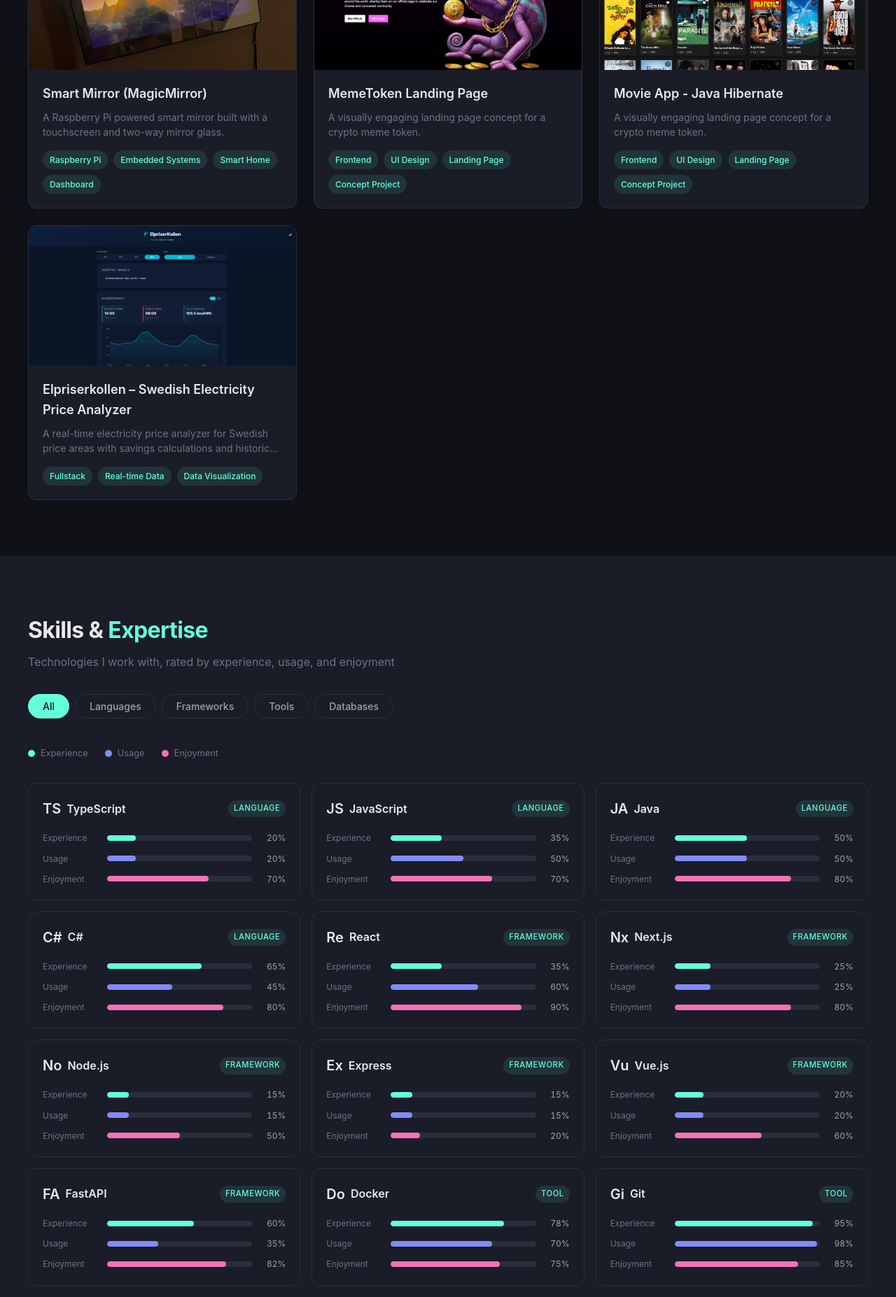
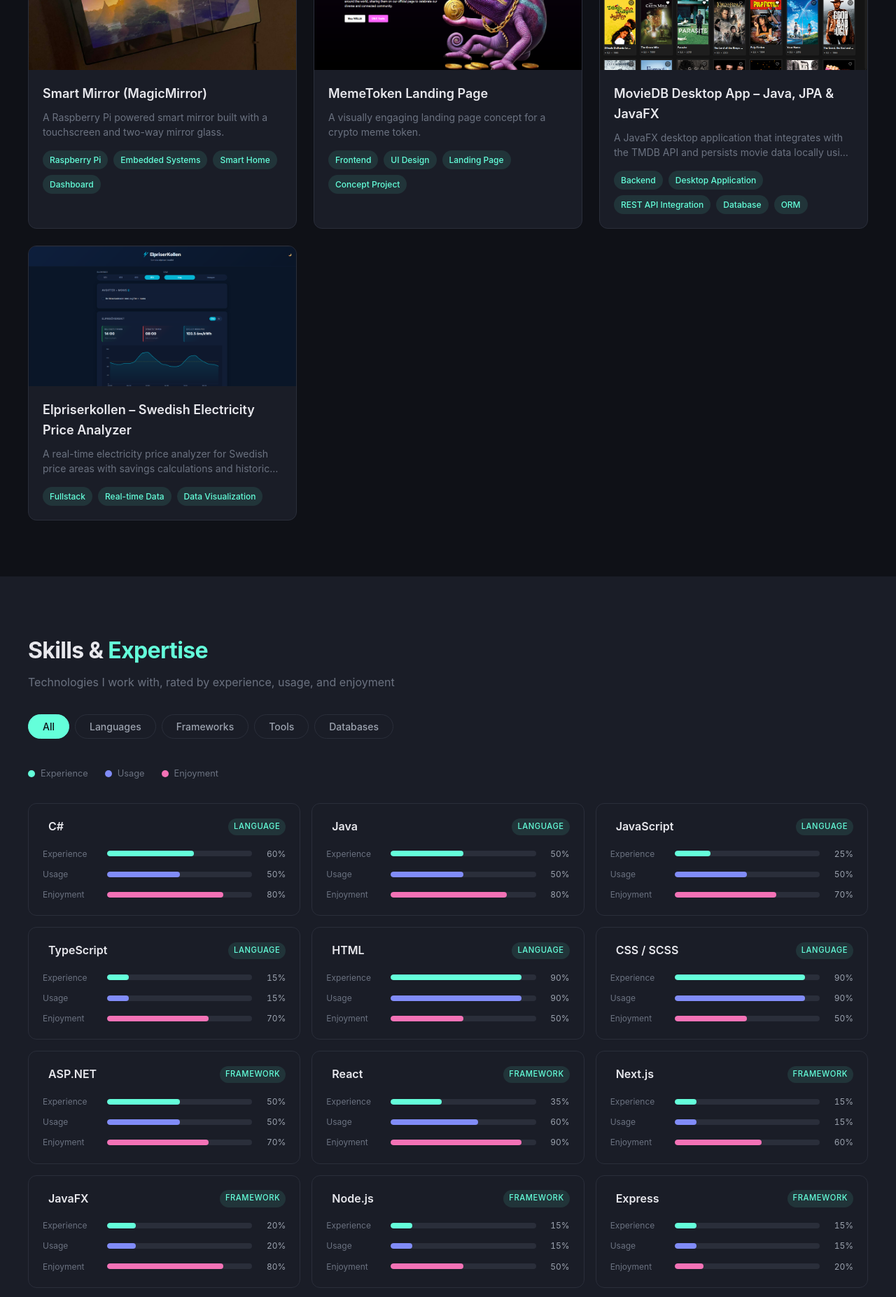
Before and after one commit to addee1/adam-dev-portfolio, a Next.js app: page / in a window 1280 px wide. Shown: the part 1960-3814 px from the top of the page at 70% size. Built offline with nearby package versions, Linux system fonts and the light colour scheme.

Commit message:
adds item icons and change data

```diff
--- a/components/portfolio/data.ts
+++ b/components/portfolio/data.ts
@@ -1,6 +1,22 @@
-// ========================================
-// Portfolio Data - Modify as needed
-// ========================================
+import { IconType } from 'react-icons';
+import {
+  SiTypescript,
+  SiJavascript,
+  SiSharp,
+  SiReact,
+  SiNextdotjs,
+  SiNodedotjs,
+  SiExpress,
+  SiVuedotjs,
+  SiHtml5,
+  SiCss3,
+  SiDocker,
+  SiGit,
+  SiFigma,
+  SiPostgresql,
+  SiMongodb, SiD, SiDotnet,
+} from 'react-icons/si';
+import { FaJava } from 'react-icons/fa';
 
 export interface Project {
   id: string;
@@ -19,7 +35,7 @@
 export interface Skill {
   name: string;
   category: 'language' | 'framework' | 'tool' | 'database' | 'other';
-  icon: string;
+  icon: IconType;
   experience: number;
   usage: number;
   enjoyment: number;
@@ -58,8 +74,7 @@
       'Swagger',
       'Bootstrap'
     ],
-    liveUrl: 'https://example.com',
-    repoUrl: 'https://github.com',
+    repoUrl: 'https://github.com/addee1/WebApp_Silicon',
   },
   {
     id: '2',
@@ -82,9 +97,7 @@
     languages: ['JavaScript', 'SCSS'],
     frameworks: ['React'],
     tools: ['React Router'],
-
-    liveUrl: 'https://example.com',
-    repoUrl: 'https://github.com',
+    repoUrl: 'https://github.com/addee1/react-crito',
   },
   {
     id: '3',
@@ -116,8 +129,7 @@
       'Axios',
       'Steam Web API'
     ],
-    liveUrl: 'https://example.com',
-    repoUrl: 'https://github.com',
+    repoUrl: 'https://github.com/addee1/cs2inv',
   },
   {
     id: '4',
@@ -161,7 +173,7 @@
       'Steam Web API',
       'Git'
     ],
-    repoUrl: 'https://github.com',
+    repoUrl: 'https://github.com/addee1/cs-portfolio',
   },
   {
     id: '5',
@@ -213,8 +225,7 @@
       'Keycloak',
       'Sensors',
     ],
-    liveUrl: 'https://example.com',
-    repoUrl: 'https://github.com',
+    repoUrl: 'https://github.com/orgs/plantpal-team/repositories',
   },
   {
     id: '6',
@@ -254,7 +265,6 @@
       'Linux',
       'EmulationStation',
     ],
-    liveUrl: 'https://example.com',
   },
   {
     id: '7',
@@ -282,7 +292,6 @@
       'Two-way Mirror Glass',
       'Touchscreen Display',
     ],
-    liveUrl: 'https://example.com',
   },
   {
     id: '8',
@@ -299,17 +308,19 @@
     languages: ['HTML', 'CSS'],
     frameworks: [],
     tools: ['Figma (concept)'],
-    liveUrl: 'https://example.com',
+    repoUrl: "https://github.com/addee1/MemeToken",
   },
   {
     id: '9',
-    title: 'Movie App - Java Hibernate',
+    title: 'MovieDB Desktop App – Java, JPA & JavaFX',
     description:
-        'A visually engaging landing page concept for a crypto meme token.',
+        'A JavaFX desktop application that integrates with the TMDB API and persists movie data locally using JPA/Hibernate and MySQL (Docker).',
     longDescription:
-        'A simple landing page created to practice and showcase frontend design skills. ' +
-        'Built using plain HTML and CSS, focusing on layout, typography, color choices, and overall visual structure. ' +
-        'The goal was to create a clean and visually appealing front page without using any frameworks or advanced tooling.',
+        'A desktop application built with JavaFX that integrates with the TMDB REST API to fetch movie data and store it in a relational database using JPA and Hibernate. ' +
+        'On first startup, the application automatically imports top-rated and now-playing movies if the database is empty. ' +
+        'All subsequent searches and filtering operations are performed against the local database. ' +
+        'The project demonstrates REST API integration, DTO mapping, entity relationships, transaction handling, and repository-based data access. ' +
+        'The database runs in Docker using MySQL, and the application includes unit tests written with JUnit and Mockito.',
     images: [
       "/images/movieapp/1.png",
       "/images/movieapp/1.1.png",
@@ -319,12 +330,32 @@
       "/images/movieapp/5.png",
       "/images/movieapp/6.png",
       "/images/movieapp/7.png",
-      "/images/movieapp/8.png",],
-    tags: ['Frontend', 'UI Design', 'Landing Page', 'Concept Project'],
-    languages: ['HTML', 'CSS'],
-    frameworks: [],
-    tools: ['Figma (concept)'],
-    liveUrl: 'https://example.com',
+      "/images/movieapp/8.png",
+    ],
+    tags: [
+      'Backend',
+      'Desktop Application',
+      'REST API Integration',
+      'Database',
+      'ORM',
+    ],
+    languages: ['Java', 'SQL'],
+    frameworks: [
+      'JavaFX',
+      'Hibernate',
+      'Jakarta Persistence (JPA)',
+      'JUnit',
+      'Mockito'
+    ],
+    tools: [
+      'Maven',
+      'Docker',
+      'MySQL',
+      'TMDB API',
+      'Git'
+    ],
+    liveUrl: '',
+    repoUrl: 'https://github.com/ithsjava25/project-jpa-project-jpa-grupp-2-d',
   },
   {
     id: '10',
@@ -372,28 +403,30 @@
 
 export const skills: Skill[] = [
   // Languages
-  { name: 'TypeScript', category: 'language', icon: 'TS', experience: 20, usage: 20, enjoyment: 70 },
-  { name: 'JavaScript', category: 'language', icon: 'JS', experience: 35, usage: 50, enjoyment: 70 },
-  { name: 'Java', category: 'language', icon: 'JA', experience: 50, usage: 50, enjoyment: 80 },
-  { name: 'C#', category: 'language', icon: 'C#', experience: 65, usage: 45, enjoyment: 80 },
+  { name: 'C#', category: 'language', icon: SiSharp, experience: 60, usage: 50, enjoyment: 80 },
+  { name: 'Java', category: 'language', icon: FaJava, experience: 50, usage: 50, enjoyment: 80 },
+  { name: 'JavaScript', category: 'language', icon: SiJavascript, experience: 25, usage: 50, enjoyment: 70 },
+  { name: 'TypeScript', category: 'language', icon: SiTypescript, experience: 15, usage: 15, enjoyment: 70 },
+  { name: 'HTML', category: 'language', icon: SiHtml5, experience: 90, usage: 90, enjoyment: 50 },
+  { name: 'CSS / SCSS', category: 'language', icon: SiCss3, experience: 90, usage: 90, enjoyment: 50 },
 
   // Frameworks
-  { name: 'React', category: 'framework', icon: 'Re', experience: 35, usage: 60, enjoyment: 90 },
-  { name: 'Next.js', category: 'framework', icon: 'Nx', experience: 25, usage: 25, enjoyment: 80 },
-  { name: 'Node.js', category: 'framework', icon: 'No', experience: 15, usage: 15, enjoyment: 50 },
-  { name: 'Express', category: 'framework', icon: 'Ex', experience: 15, usage: 15, enjoyment: 20 },
-  { name: 'Vue.js', category: 'framework', icon: 'Vu', experience: 20, usage: 20, enjoyment: 60 },
-  { name: 'FastAPI', category: 'framework', icon: 'FA', experience: 60, usage: 35, enjoyment: 82 },
+  { name: 'ASP.NET', category: 'framework', icon: SiDotnet, experience: 50, usage: 50, enjoyment: 70 },
+  { name: 'React', category: 'framework', icon: SiReact, experience: 35, usage: 60, enjoyment: 90 },
+  { name: 'Next.js', category: 'framework', icon: SiNextdotjs, experience: 15, usage: 15, enjoyment: 60 },
+  { name: 'JavaFX', category: 'framework', icon: FaJava,experience: 20, usage: 20, enjoyment: 80 },
+  { name: 'Node.js', category: 'framework', icon: SiNodedotjs, experience: 15, usage: 15, enjoyment: 50 },
+  { name: 'Express', category: 'framework', icon: SiExpress, experience: 15, usage: 15, enjoyment: 20 },
+  { name: 'Vue.js', category: 'framework', icon: SiVuedotjs, experience: 20, usage: 20, enjoyment: 60 },
 
   // Tools
-  { name: 'Docker', category: 'tool', icon: 'Do', experience: 78, usage: 70, enjoyment: 75 },
-  { name: 'Git', category: 'tool', icon: 'Gi', experience: 95, usage: 98, enjoyment: 85 },
-  { name: 'Figma', category: 'tool', icon: 'Fi', experience: 60, usage: 45, enjoyment: 80 },
-  { name: 'VS Code', category: 'tool', icon: 'VS', experience: 95, usage: 98, enjoyment: 95 },
+  { name: 'Docker', category: 'tool', icon: SiDocker, experience: 15, usage: 15, enjoyment: 60 },
+  { name: 'Git', category: 'tool', icon: SiGit, experience: 80, usage: 80, enjoyment: 50 },
+  { name: 'Figma', category: 'tool', icon: SiFigma, experience: 40, usage: 40, enjoyment: 80 },
 
   // Databases
-  { name: 'PostgreSQL', category: 'database', icon: 'PG', experience: 80, usage: 70, enjoyment: 78 },
-  { name: 'MongoDB', category: 'database', icon: 'MG', experience: 70, usage: 45, enjoyment: 65 },
+  { name: 'PostgreSQL', category: 'database', icon: SiPostgresql, experience: 50, usage: 50, enjoyment: 70 },
+  { name: 'MongoDB', category: 'database', icon: SiMongodb, experience: 10, usage: 10, enjoyment: 50 },
 ];
 
 export const socialLinks = [
```
